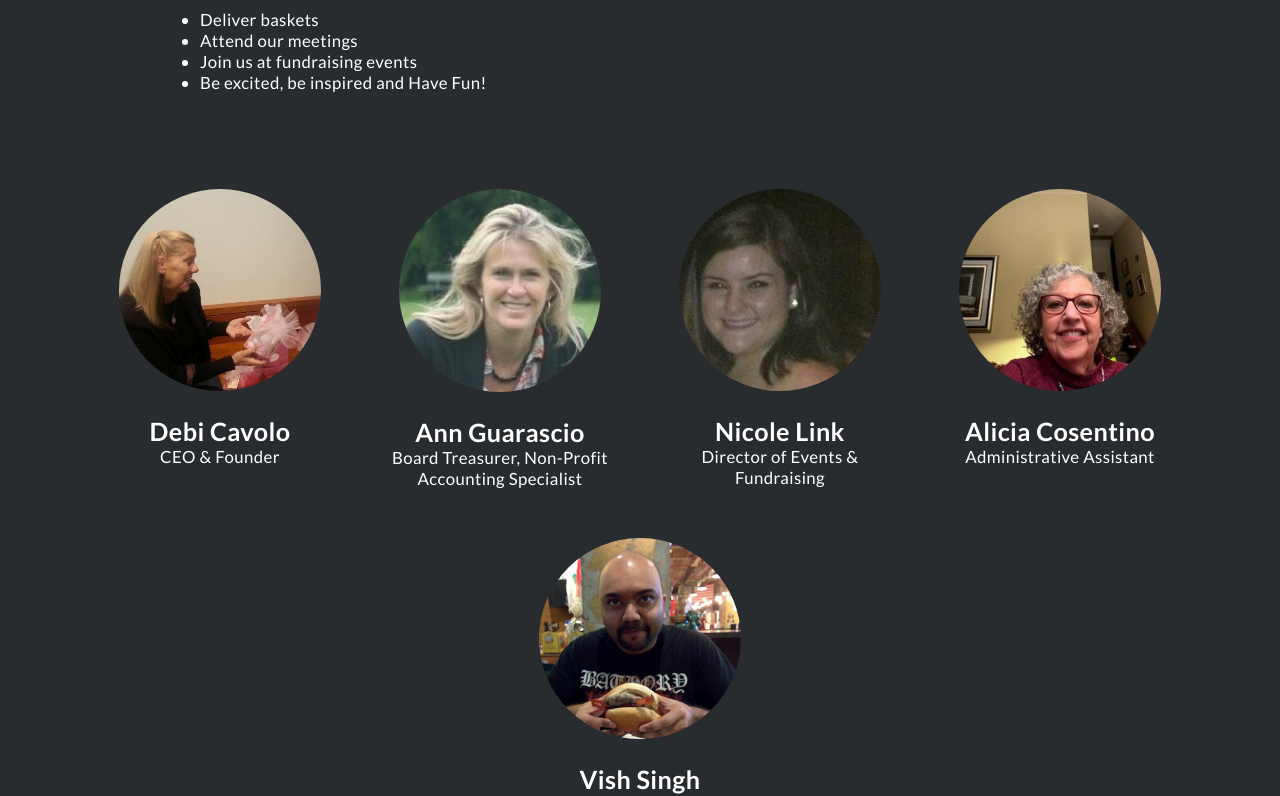
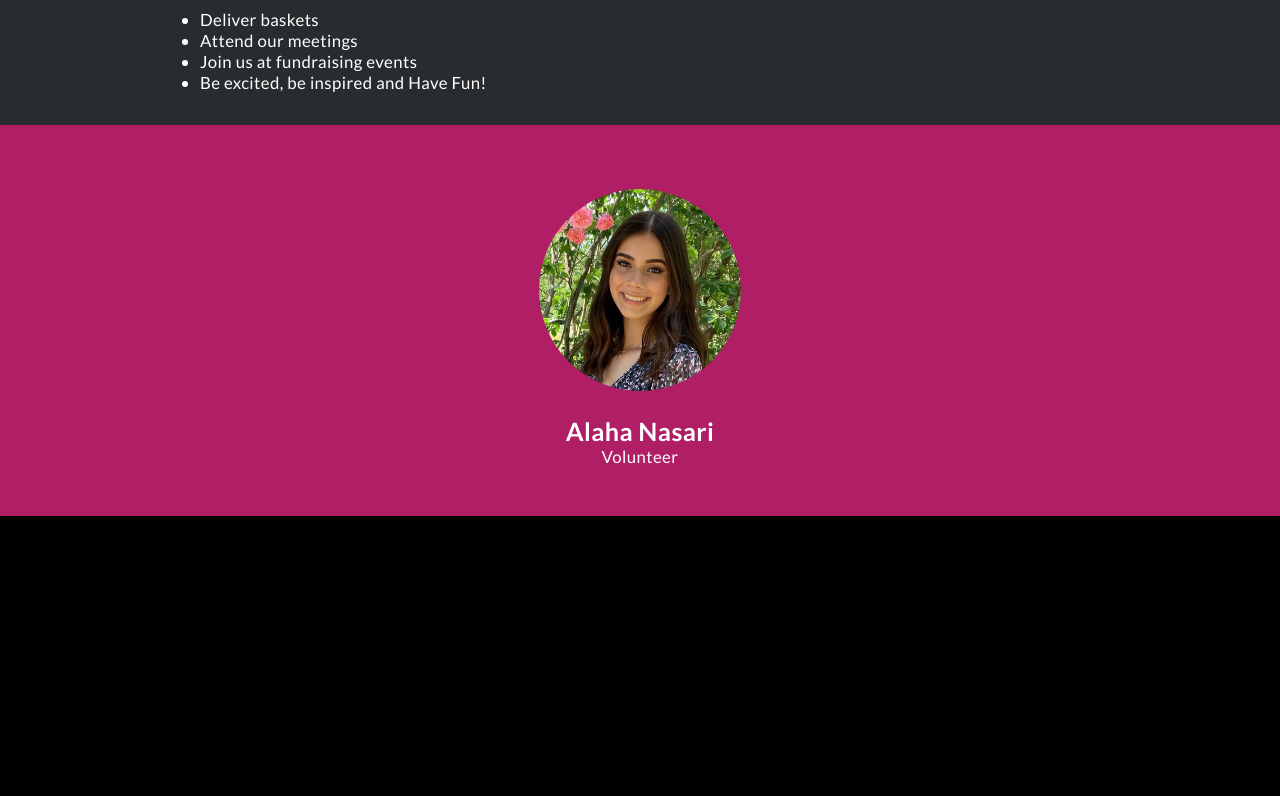
Before and after one commit to vishalicious213/bcc-v2, a Next.js app: page /volunteer in a window 1280 px wide. Shown: the part 1180-1976 px from the top of the page. Built offline with nearby package versions, Linux system fonts and the light colour scheme.

Commit message:
added Alaha to Volunteer page

```diff
--- a/components/bio.js
+++ b/components/bio.js
@@ -1,11 +1,7 @@
 import styles from '../styles/Home.module.css'
 
 const team = [
-    {id: '01', name: 'Debi Cavolo', title: 'CEO & Founder', pic: 'debi-li.jpg', linkedIn: 'https://www.linkedin.com/in/debi-cavolo-671a78132/', url: '/team/debi-cavolo'},
-    {id: '02', name: 'Ann Guarascio', title: 'Board Treasurer, Non-Profit Accounting Specialist', pic: 'ann-li.jpg', linkedIn: 'https://www.linkedin.com/in/ann-guarascio-3463719/', url: '/team/ann-guarascio'},
-    {id: '03', name: 'Nicole Link', title: 'Director of Events & Fundraising', pic: 'nicole-li.jpg', linkedIn: 'https://www.linkedin.com/in/nicole-link/', url: '/team/nicole-link'},
-    {id: '04', name: 'Alicia Cosentino', title: 'Administrative Assistant', pic: 'alicia-thumb.jpeg', linkedIn: '', url: '/team/alicia-cosentino'},
-    {id: '05', name: 'Vish Singh', title: 'Web Developer', pic: 'vish.jpg', linkedIn: 'https://www.linkedin.com/in/vish213/', url: '/team/vish-singh'},
+    {id: '01', name: 'Alaha Nasari', title: 'Volunteer', pic: 'alaha-thumb.jpg', url: '/volunteer/alaha-nasari'},
     // {id: '', name: '', title: '', pic: '', linkedIn: '', url: ''},
 ]
 
@@ -26,12 +22,12 @@ export default function Bio() {
             </div>
         </section> */}
 
-        <section className='grey-container'>
+        <section className='pink-container'>
             <section className='team'>
                 {team.map(person =>
                     <div key={person.id} className='person'>
                         <a className='person-link' href={person.url}>
-                            <img className='person-img' src={`/about/${person.pic}`} alt={`${person.name}, ${person.title}`} />
+                            <img className='person-img' src={`/volunteer/${person.pic}`} alt={`${person.name}, ${person.title}`} />
                         </a>
                         <h2 className='no-space-below'>{person.name}</h2>
                         <p className='no-space-above person-title'>{person.title}</p>
@@ -63,7 +59,6 @@ export default function Bio() {
             }
 
             .team {
-                // border: 1px solid red;
                 display: flex;
                 flex-wrap: wrap;
                 justify-content: space-around;
@@ -72,21 +67,17 @@ export default function Bio() {
             }
 
             .person {
-                // border: 1px solid pink;
                 display: flex;
                 flex-direction: column;
                 align-items: center;
                 width: 85%;
                 margin-bottom: 1rem;
                 padding-top: 1rem;
-                // background: linear-gradient(#292c2f 50%, #b01e65 50%);
                 border-radius: 1rem;
             }
 
             .person:hover {
-                background: linear-gradient(#292c2f 50%, #b01e65 50%);
-                // background: #b01e65;
-                // cursor: pointer;
+                background: linear-gradient(#b01e65 50%, #292c2f 50%);
             }
 
             .person:hover .person-img {
@@ -109,21 +100,18 @@ export default function Bio() {
 
             @media only screen and (min-width: 768px) {
                 .person {
-                    // border: 1px solid orange;
                     width: 48%;
                 }
             }
 
             @media only screen and (min-width: 992px) {
                 .person {
-                    // border: 1px solid orange;
                     width: 32%;
                 }
             }
 
             @media only screen and (min-width: 1200px) {
                 .person {
-                    // border: 1px solid yellow;
                     width: 24%;
                 }
             }
```
Also changed, not shown: public/volunteer/alaha-profile.jpg (renamed from public/volunteer/alaha.jpg), public/volunteer/alaha-thumb.jpg (added).
